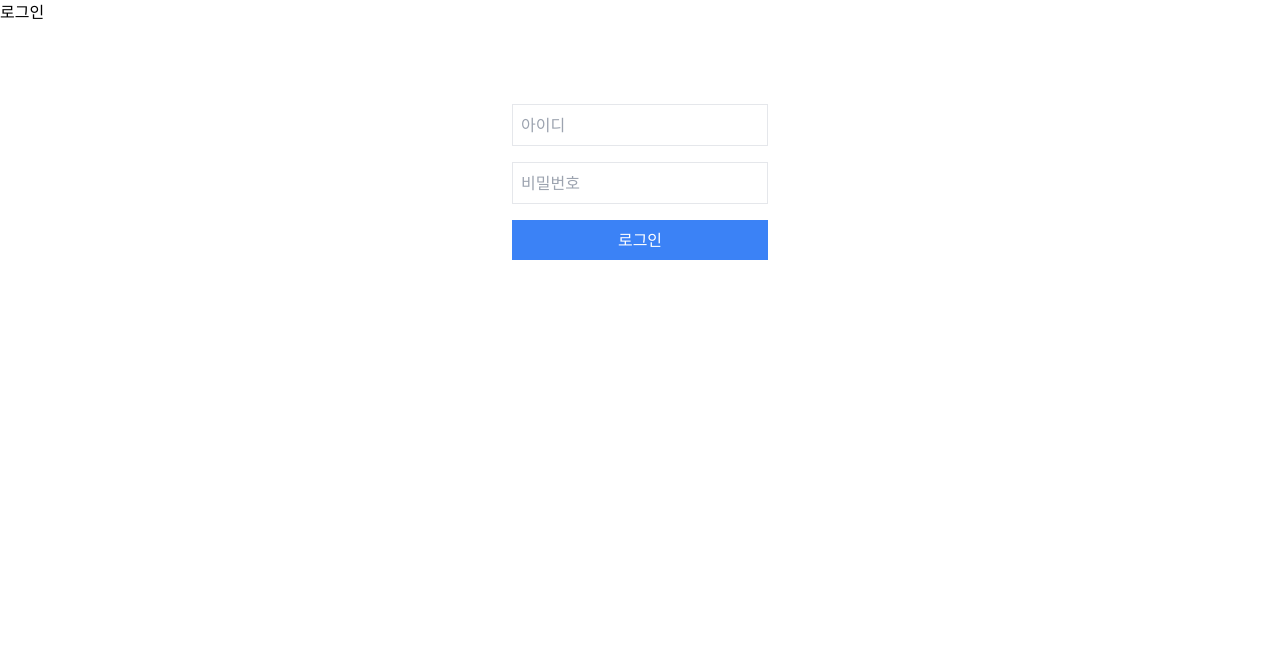
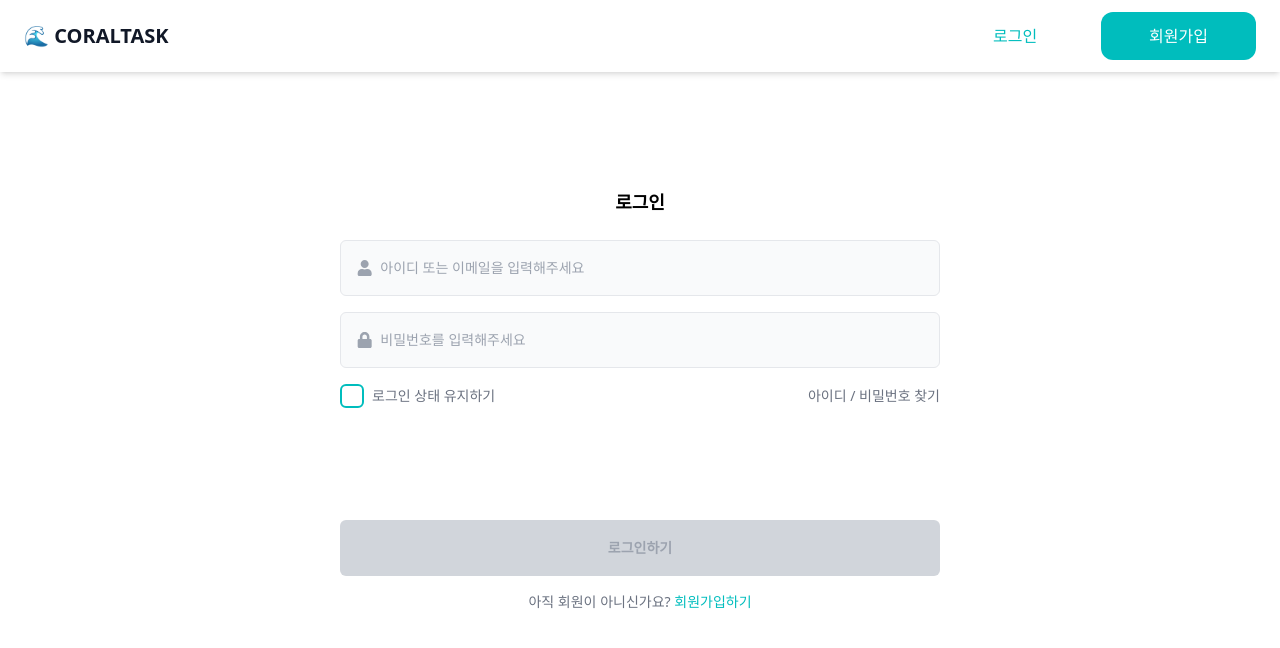
Before and after one commit to CoralTask/frontend, a React (Vite) app: page /login in a window 1280 px wide. Shown: the top 648 px of the page. Built offline with nearby package versions, Linux system fonts and the light colour scheme; a web font is replaced by a local one.

Commit message:
feat : 로그인 디자인 구현

```diff
--- a/package.json
+++ b/package.json
@@ -14,6 +14,7 @@
     "@tanstack/react-query": "^5.84.1",
     "react": "^19.1.0",
     "react-dom": "^19.1.0",
+    "react-icons": "^5.5.0",
     "react-redux": "^9.2.0",
     "react-router-dom": "^7.7.1",
     "vite": "^5.2.10"
--- a/src/components/LoginForm.tsx
+++ b/src/components/LoginForm.tsx
@@ -1,38 +1,92 @@
-import { useState } from 'react'
-import { useLogin } from '../hooks/useLogin'
+import { useState } from "react";
+import { FaUser, FaLock } from "react-icons/fa";
 
 const LoginForm = () => {
-  const [username, setUsername] = useState('')
-  const [password, setPassword] = useState('')
-  const { mutate, isPending, error } = useLogin()
+  const [username, setUsername] = useState("");
+  const [password, setPassword] = useState("");
 
-  const handleSubmit = (e: React.FormEvent) => {
-    e.preventDefault()
-    mutate({ username, password })
-  }
+  const isFormValid = username.trim() !== "" && password.trim() !== "";
 
   return (
-    <form onSubmit={handleSubmit} className="flex flex-col gap-4 w-64 mx-auto mt-20">
+    <div className="flex items-center justify-center min-h-screen bg-white">
+      <div className="w-full flex flex-col items-center">
+        <h2 className="text-center text-lg font-semibold mb-6">로그인</h2>
+
+        {/* 아이디 입력 */}
+        <div className="w-[600px] h-14 flex items-center border rounded-md px-4 mb-4 bg-gray-50">
+          <FaUser className="text-gray-400 mr-2" />
           <input
             type="text"
-        placeholder="아이디"
-        className="border p-2"
+            placeholder="아이디 또는 이메일을 입력해주세요"
             value={username}
             onChange={(e) => setUsername(e.target.value)}
+            className="w-full bg-transparent outline-none text-sm text-gray-700 placeholder:text-gray-400"
           />
+        </div>
+
+        {/* 비밀번호 입력 */}
+        <div className="w-[600px] h-14 flex items-center border rounded-md px-4 mb-4 bg-gray-50">
+          <FaLock className="text-gray-400 mr-2" />
           <input
             type="password"
-        placeholder="비밀번호"
-        className="border p-2"
+            placeholder="비밀번호를 입력해주세요"
             value={password}
             onChange={(e) => setPassword(e.target.value)}
+            className="w-full bg-transparent outline-none text-sm text-gray-700 placeholder:text-gray-400"
           />
-      <button type="submit" disabled={isPending} className="bg-blue-500 text-white p-2">
-        {isPending ? '로그인 중...' : '로그인'}
+        </div>
+
+        {/* 상태 유지 + 아이디/비번 찾기 */}
+        <div className="w-[600px] flex items-center justify-between text-sm text-gray-500 mb-28">
+          <label className="flex items-center gap-2">
+            <span className="relative inline-flex items-center">
+              <input
+                type="checkbox"
+                className="peer appearance-none w-6 h-6 border-2 border-primary-300 rounded-md
+                   checked:bg-primary-300 checked:border-primary-300 transition"
+              />
+              <span className="absolute inset-0 flex items-center justify-center opacity-0 peer-checked:opacity-100 pointer-events-none">
+                <svg
+                  className="w-4 h-4 text-white"
+                  fill="none"
+                  stroke="currentColor"
+                  strokeWidth="3"
+                  viewBox="0 0 24 24"
+                >
+                  <polyline points="20 6 9 17 4 12" />
+                </svg>
+              </span>
+            </span>
+            로그인 상태 유지하기
+          </label>
+
+          <a href="#" className="hover:underline">
+            아이디 / 비밀번호 찾기
+          </a>
+        </div>
+
+        {/* 로그인 버튼 */}
+        <button
+          className={`w-[600px] h-14 rounded-md font-semibold text-sm transition ${
+            isFormValid
+              ? "bg-primary-300 text-white hover:bg-primary-400"
+              : "bg-gray-300 text-gray-400 cursor-not-allowed"
+          }`}
+          disabled={!isFormValid}
+        >
+          로그인하기
         </button>
-      {error && <p className="text-red-500 text-sm">로그인 실패</p>}
-    </form>
-  )
-}
 
-export default LoginForm
+        {/* 회원가입 */}
+        <p className="mt-4 text-center text-sm text-gray-500">
+          아직 회원이 아니신가요?{" "}
+          <a href="#" className="text-primary-300 hover:underline">
+            회원가입하기
+          </a>
+        </p>
+      </div>
+    </div>
+  );
+};
+
+export default LoginForm;
--- a/src/pages/LoginPage.tsx
+++ b/src/pages/LoginPage.tsx
@@ -1,9 +1,10 @@
 import LoginForm from '../components/LoginForm'
+import Header from '../components/Header'
 
 const LoginPage = () => {
   return (
     <div>
-      <h1>로그인</h1>
+      <Header/>
       <LoginForm />
     </div>
   )
```
Also changed, not shown: 1 other file (tests, documents, lock files or other folders). Lines whose indentation alone changed are shown as unchanged.
